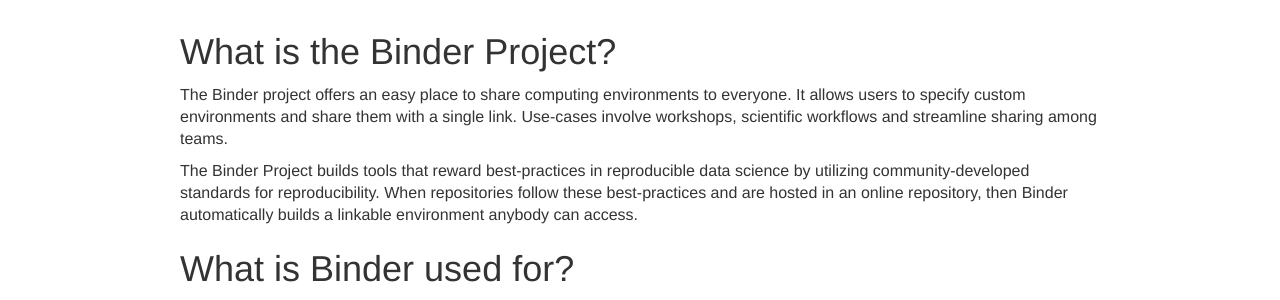
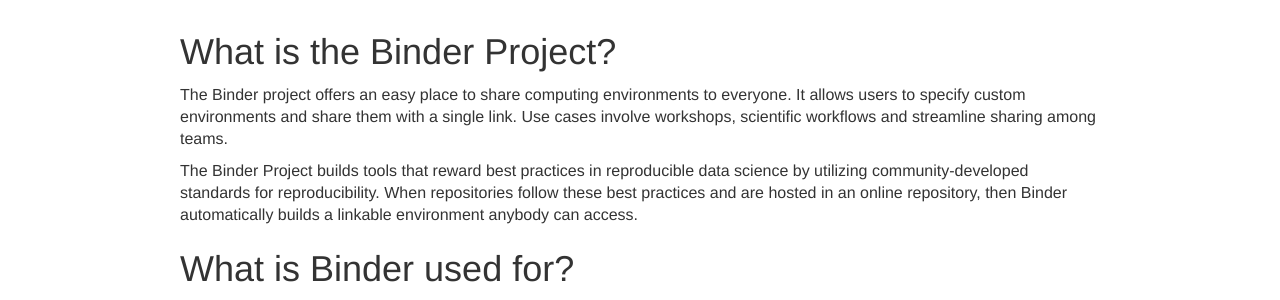
Before and after one commit to jupyter/jupyter.github.io, a Jekyll site: the page built from binder.md, in a window 1280 px wide and 900 px high. Shown: the part 318-618 px from the top of the window. Built offline with Jekyll 4.4.1, drawn with Linux system fonts in a browser that asks for light colours.

Commit message:
Typo fixes

```diff
--- a/binder.md
+++ b/binder.md
@@ -10,11 +10,11 @@
 
 The Binder project offers an easy place to share computing environments to everyone.
 It allows users to specify custom environments and share them with a single link.
-Use-cases involve workshops, scientific workflows and streamline sharing among teams.
+Use cases involve workshops, scientific workflows and streamline sharing among teams.
 
-The Binder Project builds tools that reward best-practices in reproducible data
+The Binder Project builds tools that reward best practices in reproducible data
 science by utilizing community-developed standards for
-reproducibility. When repositories follow these best-practices and are hosted in
+reproducibility. When repositories follow these best practices and are hosted in
 an online repository, then Binder automatically builds a linkable environment anybody can access.
 
 
```
